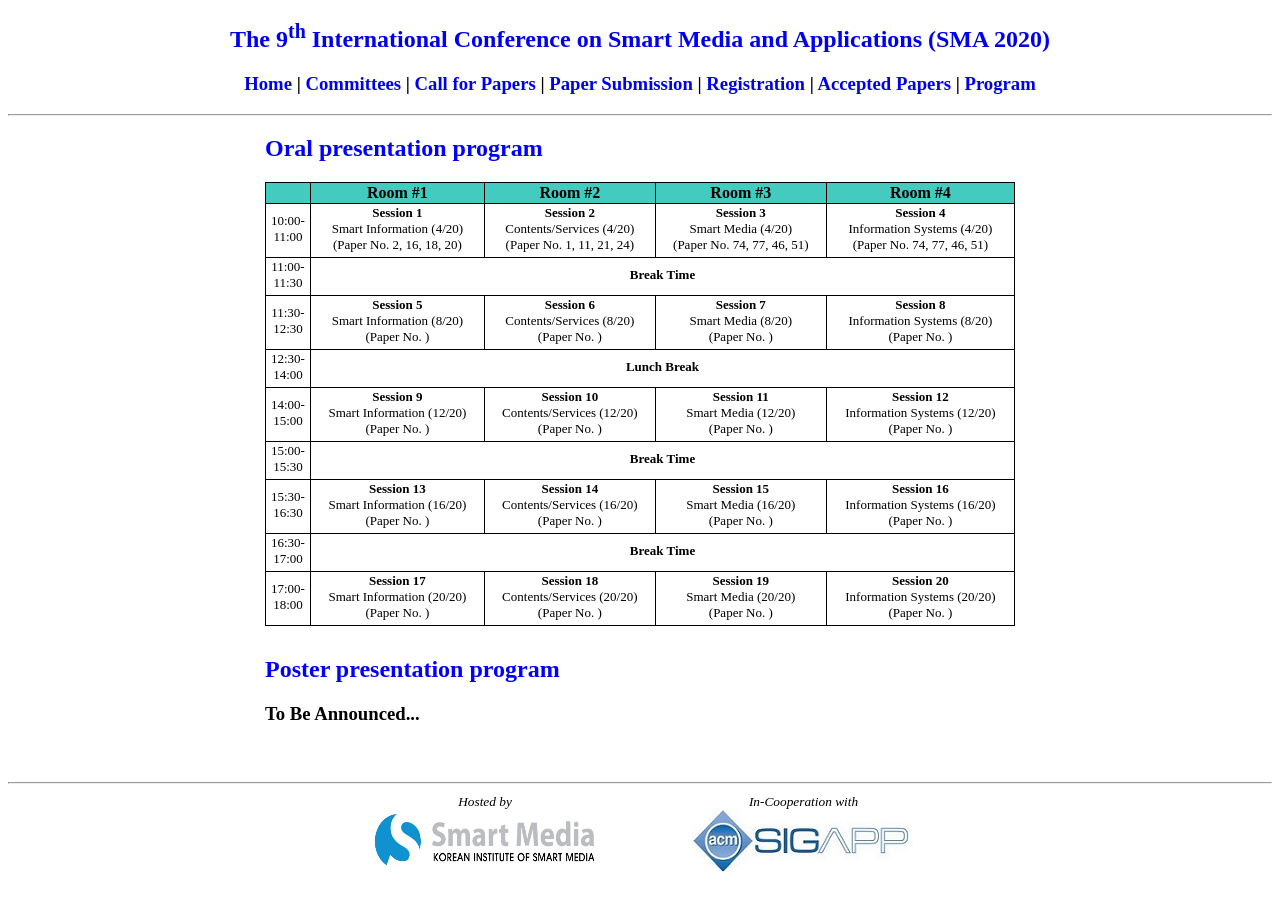
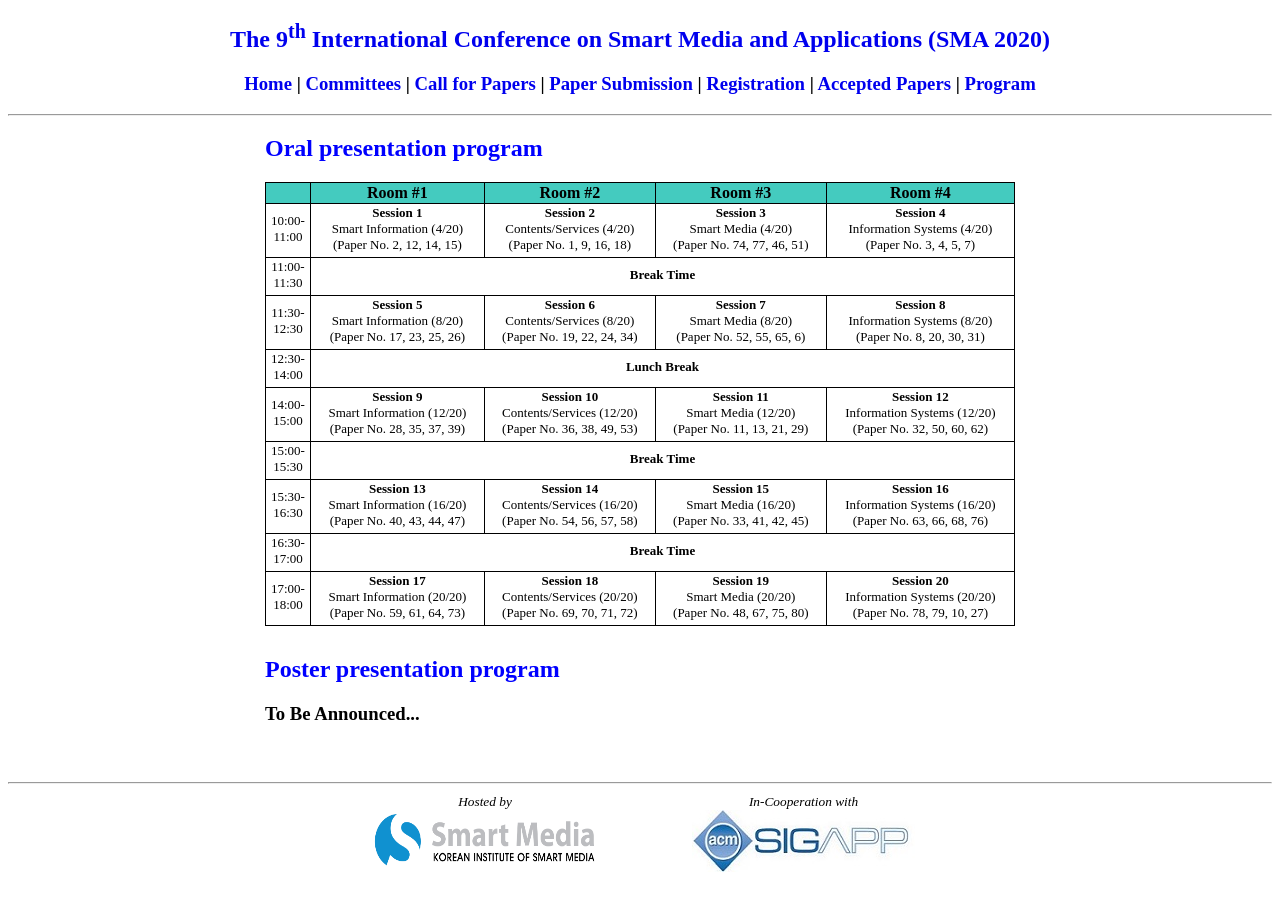
Before and after one commit to icea-conf/sma-2020.github.io, a Jekyll site: the page built from program/index.html, in a window 1280 px wide. Built offline with Jekyll 4.4.1, drawn with Linux system fonts in a browser that asks for light colours.

Commit message:
Update index.html

```diff
--- a/program/index.html
+++ b/program/index.html
@@ -32,12 +32,12 @@ title: SMA 2020
                               <td class="tcontent3">
                                    <b>Session 1</b><br>
                                    Smart Information (4/20)<br>
-                                   (Paper No. 2, 16, 18, 20)
+                                   (Paper No. 2, 12, 14, 15)
                               </td>
                               <td class="tcontent3">
                                    <b>Session 2</b><br>
                                    Contents/Services (4/20)<br>
-                                   (Paper No. 1, 11, 21, 24)
+                                   (Paper No. 1, 9, 16, 18)
                               </td>
                               <td class="tcontent3">
                                    <b>Session 3</b><br>
@@ -47,7 +47,7 @@ title: SMA 2020
                               <td class="tcontent3">
                                    <b>Session 4</b><br>
                                    Information Systems (4/20)<br>
-                                   (Paper No. 74, 77, 46, 51)
+                                   (Paper No. 3, 4, 5, 7)
                               </td>
                          </tr>
                          <tr>
@@ -65,22 +65,22 @@ title: SMA 2020
                               <td class="tcontent3">
                                    <b>Session 5</b><br>
                                    Smart Information (8/20)<br>
-                                   (Paper No. )
+                                   (Paper No. 17, 23, 25, 26)
                               </td>
                               <td class="tcontent3">
                                    <b>Session 6</b><br>
                                    Contents/Services (8/20)<br>
-                                   (Paper No. )
+                                   (Paper No. 19, 22, 24, 34)
                               </td>
                               <td class="tcontent3">
                                    <b>Session 7</b><br>
                                    Smart Media (8/20)<br>
-                                   (Paper No. )
+                                   (Paper No. 52, 55, 65, 6)
                               </td>
                               <td class="tcontent3">
                                    <b>Session 8</b><br>
                                    Information Systems (8/20)<br>
-                                   (Paper No. )
+                                   (Paper No. 8, 20, 30, 31)
                               </td>
                          </tr>
                          <tr>
@@ -98,22 +98,22 @@ title: SMA 2020
                               <td class="tcontent3">
                                    <b>Session 9</b><br>
                                    Smart Information (12/20)<br>
-                                   (Paper No. )
+                                   (Paper No. 28, 35, 37, 39)
                               </td>
                               <td class="tcontent3">
                                    <b>Session 10</b><br>
                                    Contents/Services (12/20)<br>
-                                   (Paper No. )
+                                   (Paper No. 36, 38, 49, 53)
                               </td>
                               <td class="tcontent3">
                                    <b>Session 11</b><br>
                                    Smart Media (12/20)<br>
-                                   (Paper No. )
+                                   (Paper No. 11, 13, 21, 29)
                               </td>
                               <td class="tcontent3">
                                    <b>Session 12</b><br>
                                    Information Systems (12/20)<br>
-                                   (Paper No. )
+                                   (Paper No. 32, 50, 60, 62)
                               </td>
                          </tr>
                          <tr>
@@ -131,22 +131,22 @@ title: SMA 2020
                               <td class="tcontent3">
                                    <b>Session 13</b><br>
                                    Smart Information (16/20)<br>
-                                   (Paper No. )
+                                   (Paper No. 40, 43, 44, 47)
                               </td>
                               <td class="tcontent3">
                                    <b>Session 14</b><br>
                                    Contents/Services (16/20)<br>
-                                   (Paper No. )
+                                   (Paper No. 54, 56, 57, 58)
                               </td>
                               <td class="tcontent3">
                                    <b>Session 15</b><br>
                                    Smart Media (16/20)<br>
-                                   (Paper No. )
+                                   (Paper No. 33, 41, 42, 45)
                               </td>
                               <td class="tcontent3">
                                    <b>Session 16</b><br>
                                    Information Systems (16/20)<br>
-                                   (Paper No. )
+                                   (Paper No. 63, 66, 68, 76)
                               </td>
                          </tr>
                          <tr>
@@ -164,22 +164,22 @@ title: SMA 2020
                               <td class="tcontent3">
                                    <b>Session 17</b><br>
                                    Smart Information (20/20)<br>
-                                   (Paper No. )
+                                   (Paper No. 59, 61, 64, 73)
                               </td>
                               <td class="tcontent3">
                                    <b>Session 18</b><br>
                                    Contents/Services (20/20)<br>
-                                   (Paper No. )
+                                   (Paper No. 69, 70, 71, 72)
                               </td>
                               <td class="tcontent3">
                                    <b>Session 19</b><br>
                                    Smart Media (20/20)<br>
-                                   (Paper No. )
+                                   (Paper No. 48, 67, 75, 80)
                               </td>
                               <td class="tcontent3">
                                    <b>Session 20</b><br>
                                    Information Systems (20/20)<br>
-                                   (Paper No. )
+                                   (Paper No. 78, 79, 10, 27)
                               </td>
                          </tr>
                     </tbody>
```
